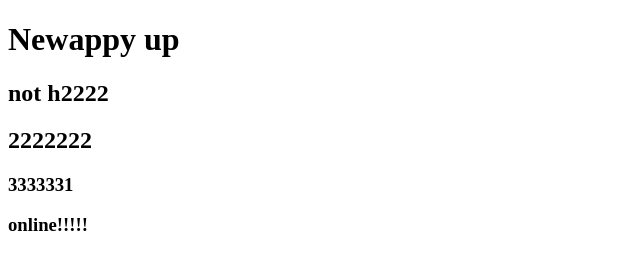
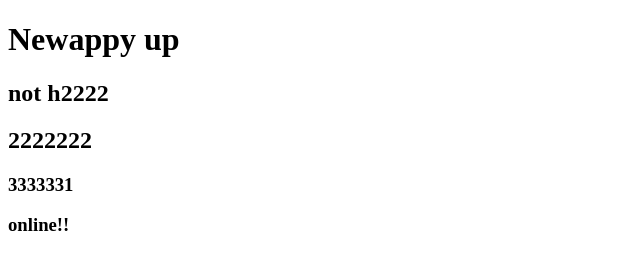
Before and after one commit to Taizzer/rep, a plain HTML site: page index.html in a window 1280 px wide. Shown: the full height of the page, 0-640 px from the left. Drawn offline with Linux system fonts and the light colour scheme.

Commit message:
changed happened

```diff
--- a/index.html
+++ b/index.html
@@ -10,6 +10,6 @@
   <h2>not h2222</h2>
    <h2>2222222</h2>
    <h3>3333331</h3>
-   <h3>  online!!!!!</h3>
+   <h3>  online!!</h3>
 </body>
 </html>
```
